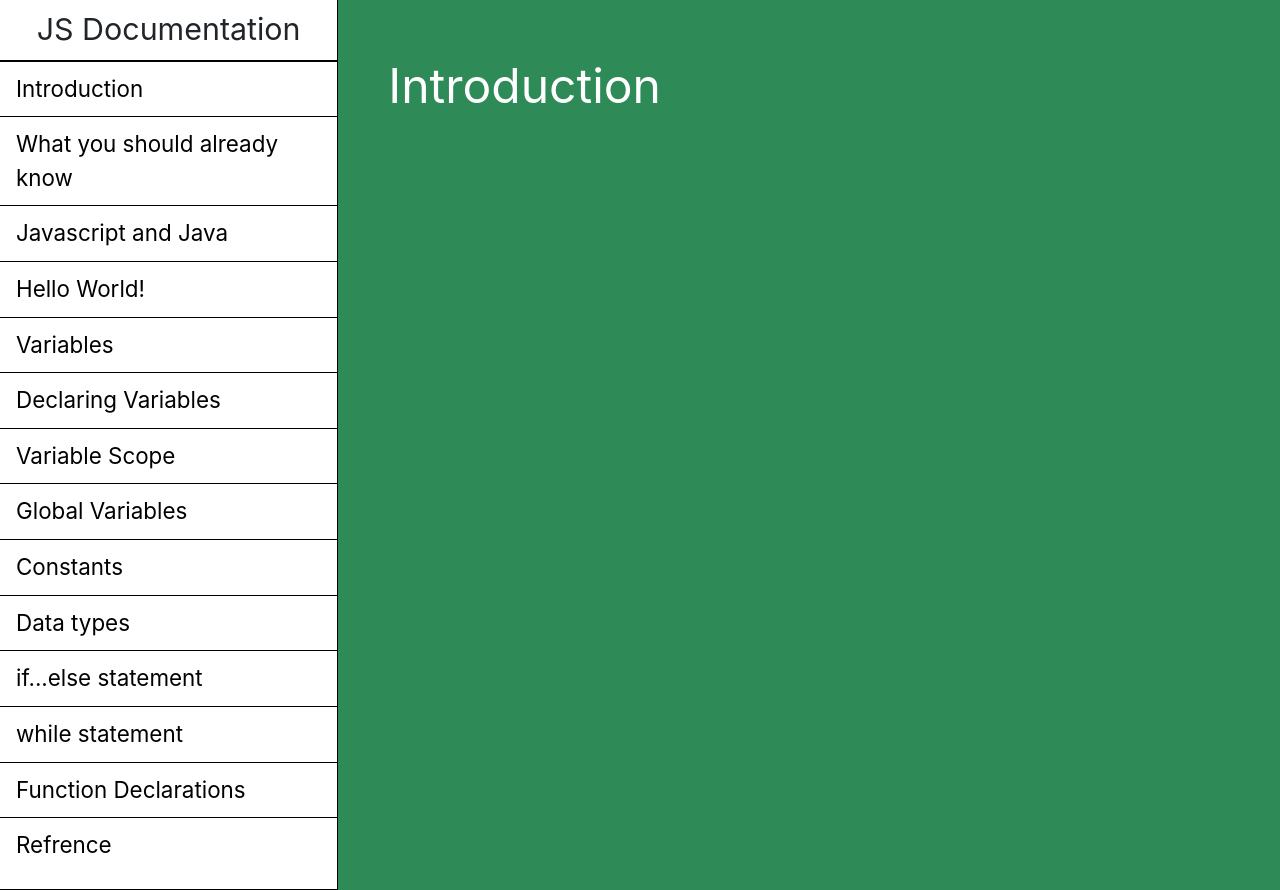
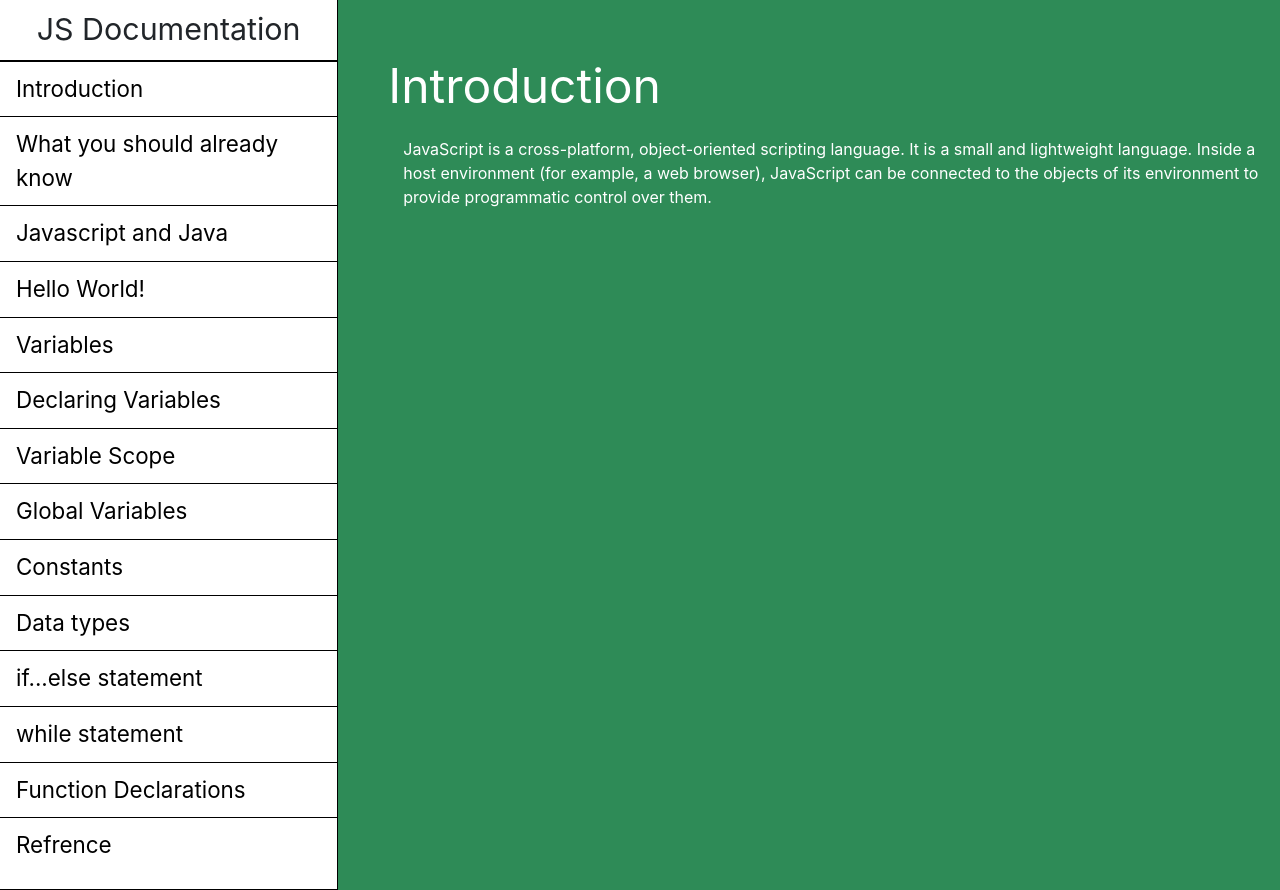
Before and after one commit to svamedia/Portfolio, a plain HTML site: page FCC Technical Document Project/index.html in a window 1280 px wide. Drawn offline with nearby package versions, Linux system fonts and the light colour scheme.

Commit message:
++ article section and p tags

```diff
--- a/FCC Technical Document Project/index.html
+++ b/FCC Technical Document Project/index.html
@@ -65,6 +65,9 @@
     <main id="main-doc">
         <section class="main-section">
             <header id="#Introduction">Introduction</header>
+            <article>
+                <p>JavaScript is a cross-platform, object-oriented scripting language. It is a small and lightweight language. Inside a host environment (for example, a web browser), JavaScript can be connected to the objects of its environment to provide programmatic control over them.</p>
+            </article>
         </section>
         <section class="main-section">
             <header id=""></header>
```
